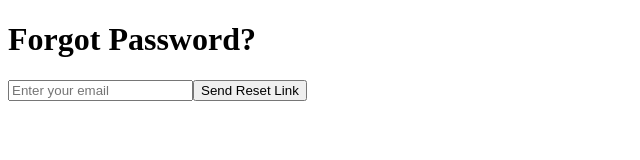
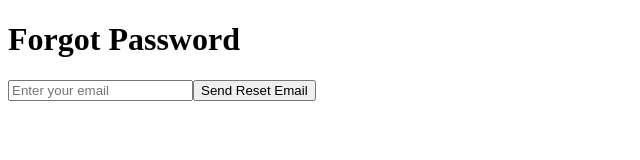
Before and after one commit to ZiiOZ/ziioz-platform, a Next.js app: page /forgot in a window 1280 px wide. Shown: the top 160 px of the page, without its empty margins (0-640 px from the left). Built offline with nearby package versions, Linux system fonts and the light colour scheme.

Commit message:
Add forgot password frontend

```diff
--- a/app/(auth)/forgot/page.tsx
+++ b/app/(auth)/forgot/page.tsx
@@ -1,61 +1,39 @@
+// app/forgot/page.tsx
 'use client';
-
 import { useState } from 'react';
-import axios from 'axios';
 
 export default function ForgotPasswordPage() {
   const [email, setEmail] = useState('');
-  const [status, setStatus] = useState<'idle' | 'success' | 'error'>('idle');
   const [message, setMessage] = useState('');
 
-  const handleSubmit = async (e: React.FormEvent) => {
-    e.preventDefault();
-    setStatus('idle');
-    setMessage('');
+  const handleReset = async () => {
+    const res = await fetch('/api/reset', {
+      method: 'POST',
+      headers: { 'Content-Type': 'application/json' },
+      body: JSON.stringify({ email }),
+    });
 
-    try {
-      const res = await axios.post('/api/reset', { email });
-      if (res.data.success) {
-        setStatus('success');
-        setMessage('✅ Reset email sent! Check your inbox.');
-      } else {
-        setStatus('error');
-        setMessage('❌ Failed to send email.');
-      }
-    } catch (err) {
-      setStatus('error');
-      setMessage('❌ Server error. Please try again.');
-    }
+    const data = await res.json();
+    setMessage(data.message || 'Check your inbox.');
   };
 
   return (
-    <div className="max-w-md mx-auto mt-16 p-6 bg-white rounded-xl shadow dark:bg-zinc-900">
-      <h1 className="text-2xl font-bold mb-4 text-center">Forgot Password?</h1>
-      <form onSubmit={handleSubmit} className="space-y-4">
+    <div className="p-6 max-w-md mx-auto">
+      <h1 className="text-2xl font-bold mb-4">Forgot Password</h1>
       <input
         type="email"
-          className="w-full p-3 border rounded-md dark:bg-zinc-800"
+        className="w-full p-2 border rounded mb-2"
         placeholder="Enter your email"
         value={email}
         onChange={(e) => setEmail(e.target.value)}
-          required
       />
       <button
-          type="submit"
-          className="w-full bg-black text-white p-3 rounded-md hover:bg-zinc-800 transition"
+        onClick={handleReset}
+        className="w-full bg-black text-white p-2 rounded"
       >
-          Send Reset Link
+        Send Reset Email
       </button>
-      </form>
-      {message && (
-        <p
-          className={`mt-4 text-center text-sm ${
-            status === 'success' ? 'text-green-500' : 'text-red-500'
-          }`}
-        >
-          {message}
-        </p>
-      )}
+      {message && <p className="mt-4 text-sm text-green-600">{message}</p>}
     </div>
   );
 }
--- a/app/api/reset/route.ts
+++ b/app/api/reset/route.ts
@@ -1,32 +1,37 @@
-// /app/api/reset/route.ts
-import { NextResponse } from 'next/server';
-import { Resend } from 'resend'; // or Postmark depending on your setup
-import { PostmarkClient } from 'postmark';
+import { NextResponse } from "next/server";
+import { ServerClient } from "postmark";
 
-const postmark = new PostmarkClient(process.env.POSTMARK_API_KEY!);
+const postmark = new ServerClient(process.env.POSTMARK_API_KEY!);
 
 export async function POST(req: Request) {
-  const { email } = await req.json();
+  try {
+    const { email } = await req.json();
 
-  if (!email || typeof email !== 'string') {
-    return NextResponse.json({ error: 'Missing or invalid email' }, { status: 400 });
-  }
+    if (!email) {
+      return NextResponse.json(
+        { success: false, message: "Email is required." },
+        { status: 400 }
+      );
+    }
 
-  const resetLink = `https://ziioz-platform.vercel.app/reset-password?email=${encodeURIComponent(email)}`;
-
-  try {
-    const result = await postmark.sendEmailWithTemplate({
-      From: 'support@ziioz.com',
+    const result = await postmark.sendEmail({
+      From: "support@ziioz.com", // ✅ Your verified Postmark sender
       To: email,
-      TemplateAlias: 'welcome', // or whatever alias you're using
-      TemplateModel: {
-        email,
-        year: new Date().getFullYear(),
-      },
+      Subject: "Reset Your ZiiOZ Password",
+      HtmlBody: `<p>Click the link below to reset your password:</p>
+                 <p><a href="https://www.ziioz.com/reset?email=${encodeURIComponent(email)}">Reset Password</a></p>`,
+      TextBody: `Reset your password by visiting: https://www.ziioz.com/reset?email=${email}`,
+      MessageStream: "outbound", // ✅ Default stream unless you're using transactional/bulk
     });
 
-    return NextResponse.json({ success: true, result });
+    console.log("Email sent result:", result);
+
+    return NextResponse.json({ success: true, message: "Reset email sent." });
   } catch (error: any) {
-    return NextResponse.json({ error: error.message }, { status: 500 });
+    console.error("Postmark error:", error);
+    return NextResponse.json(
+      { success: false, message: error?.message || "Reset email failed." },
+      { status: 500 }
+    );
   }
 }
```
Lines whose indentation alone changed are shown as unchanged.
